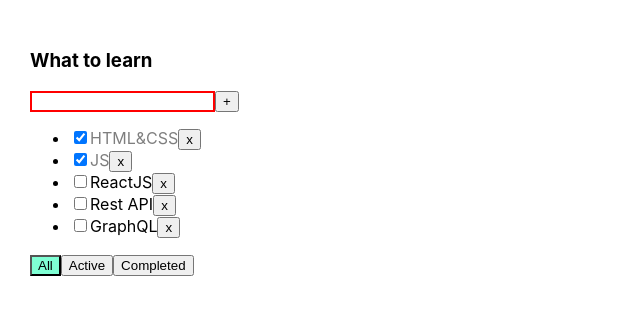
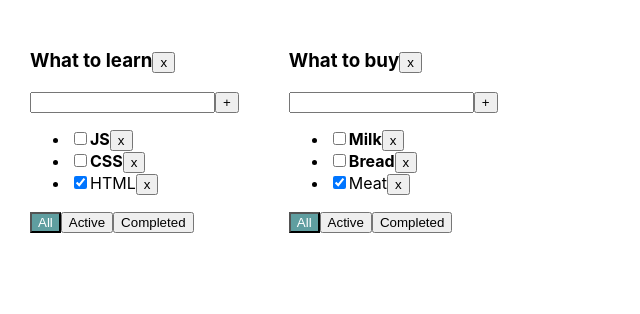
Before and after one commit to Alex-vell/TodoList_inc, a React (Create React App) app: page / in a window 1280 px wide. Shown: the top 314 px of the page, without its empty margins (0-640 px from the left). Built offline with nearby package versions, Linux system fonts and the light colour scheme.

Commit message:
05 - remove todolist, associative array

```diff
--- a/src/App.css
+++ b/src/App.css
@@ -6,6 +6,16 @@
 .App > div {
   margin-right: 50px;
 }
-.activeFilter {
-  background-color: aquamarine;
+
+.active-filter {
+  background-color: cadetblue;
+  color: white;
 }
+.error {
+  border: 2px solid red;
+  outline: none;
+}
+
+.notCompleted {
+  font-weight: 700;
+}
--- a/src/App.tsx
+++ b/src/App.tsx
@@ -1,67 +1,119 @@
 import React, {useState} from 'react';
 import './App.css';
-import {TaskType, Todolist} from './Todolist';
-import {v1} from 'uuid';
+import TodoList from "./TodoList";
+import {v1} from "uuid";
 
-export type FilterValuesType = "all" | "active" | "completed";
+export type TaskType = {
+    id: string
+    title: string
+    isDone: boolean
+}
+
+export type FilterValuesType = "all" | "active" | "completed"
+
+type TodoListType = {
+    id: string
+    title: string
+    filter: FilterValuesType
+}
+
+type TaskStateType = {
+    [key: string]: Array<TaskType>
+}
 
 function App() {
 
-    let [tasks, setTasks] = useState([
+    const todoListID_1 = v1()
+    const todoListID_2 = v1()
+
+    const [todoLists, setTodoLists] = useState<Array<TodoListType>>([
+        {id: todoListID_1, title: 'What to learn', filter: 'all'},
+        {id: todoListID_2, title: 'What to buy', filter: 'all'},
+    ])
+
+    const [tasks, setTasks] = useState<TaskStateType>({
+        [todoListID_1]: [
+            {id: v1(), title: "JS", isDone: false},
+            {id: v1(), title: "CSS", isDone: false},
+            {id: v1(), title: "HTML", isDone: true},
+        ],
+        [todoListID_2]: [
+            {id: v1(), title: "Milk", isDone: false},
+            {id: v1(), title: "Bread", isDone: false},
+            {id: v1(), title: "Meat", isDone: true},
+        ]
+    })
+
+    //BLL:
+    /*const [tasks, setTasks] = useState<Array<TaskType>>([   // state
         {id: v1(), title: "HTML&CSS", isDone: true},
         {id: v1(), title: "JS", isDone: true},
-        {id: v1(), title: "ReactJS", isDone: false},
-        {id: v1(), title: "Rest API", isDone: false},
+        {id: v1(), title: "React", isDone: false},
+        {id: v1(), title: "Redux", isDone: false},
         {id: v1(), title: "GraphQL", isDone: false},
-    ]);
+    ])*/
+
+    const removeTask = (taskID: string, todoListID: string) => {
+        tasks[todoListID] = tasks[todoListID].filter(t => t.id !== taskID)
+        setTasks({...tasks, })
+    }
+    const addTask = (title: string, todoListID: string) => {
+        const newTask: TaskType = {
+            id: v1(),
+            title: title,
+            isDone: false
+        }
+        tasks[todoListID] = [newTask, ...tasks[todoListID]]
+        setTasks({...tasks})
+    }
+    const changeTaskStatus = (taskID: string, isDone: boolean, todoListID: string) => {
+        /*const todoListsTasks = tasks[todoListID]
+        const updatedTodoListsTasks = todoListsTasks.map(t => t.id === taskID ? {...t, isDone: isDone} : t)*/
+        tasks[todoListID] = tasks[todoListID].map(t => t.id === taskID ? {...t, isDone} : t)
+        setTasks({...tasks})
+    }
+
+    const changeTodoListFilter = (filter: FilterValuesType, todoListID: string) => {
+        const updatedTodoLists = todoLists.map(tl => tl.id === todoListID ? {...tl, filter : filter} : tl)
+        setTodoLists(updatedTodoLists)
+    }
+
+    const removeTodoList = (todoListID: string) => {
+      setTodoLists(todoLists.filter(tl => tl.id !== todoListID))
+        delete tasks[todoListID]
+    }
 
 
-    function removeTask(id: string) {
-        let filteredTasks = tasks.filter(t => t.id != id);
-        setTasks(filteredTasks);
-    }
-    function addTask(title: string) {
-        if(title.trim()!==''){
-            let task = {id: v1(), title: title.trim(), isDone: false};
-            let newTasks = [task, ...tasks];
-            setTasks(newTasks);
+    //UI:
+    const todoListsComponents = todoLists.map(tl => {
+        let tasksForRender = tasks[tl.id]
+        if (tl.filter === "active") {
+            tasksForRender = tasks[tl.id].filter(t => t.isDone === false)
         }
+        if (tl.filter === "completed") {
+            tasksForRender = tasks[tl.id].filter(t => t.isDone === true)
+        }
+        return (
+            <TodoList // TodoList()
+                key={tl.id}
+                id={tl.id}
+                filter={tl.filter}
+                title={tl.title}
+                tasks={tasksForRender}
+                addTask={addTask}
+                removeTodoList={removeTodoList}
+                removeTask={removeTask}
+                changeTaskStatus={changeTaskStatus}
+                changeTodoListFilter={changeTodoListFilter}
+            />
+        )
+    })
+    //
 
-    }
-
-    let [filter, setFilter] = useState<FilterValuesType>("all");
-    let tasksForTodolist = tasks;
-    if (filter === "active") {
-        tasksForTodolist = tasks.filter(t => t.isDone === false);
-    }
-    if (filter === "completed") {
-        tasksForTodolist = tasks.filter(t => t.isDone === true);
-    }
-
-    function changeFilter(value: FilterValuesType) {
-        setFilter(value);
-    }
-
-    const changeStatus = (checked:boolean,id:string) => {
-        // console.log(checked);
-        // let currentTask=tasks.find(f=>f.id===id);
-        // if(currentTask){
-        //     currentTask.isDone=checked;
-        //     setTasks([...tasks])
-        // }
-        setTasks(tasks.map(m=>m.id===id ? {...m,isDone:checked }:m ))
-    }
 
     return (
         <div className="App">
-            <Todolist title="What to learn"
-                      tasks={tasksForTodolist}
-                      removeTask={removeTask}
-                      changeFilter={changeFilter}
-                      addTask={addTask}
-                      changeStatus={changeStatus}
-                      filter={filter}
-            />
+            {todoListsComponents}
         </div>
     );
 }
--- a/src/TodoList.tsx
+++ b/src/TodoList.tsx
@@ -1,75 +1,99 @@
-import React, {ChangeEvent, KeyboardEvent, useState} from 'react';
-import {FilterValuesType} from './App';
-import {Input} from "./components/Input";
-import styles from './Todolist.module.css'
+import React, {useState, KeyboardEvent, ChangeEvent} from 'react';
+import {FilterValuesType, TaskType} from "./App";
 
-export type TaskType = {
+type TodoListPropsType = {
     id: string
     title: string
-    isDone: boolean
-}
-type PropsType = {
-    title: string
     tasks: Array<TaskType>
-    removeTask: (taskId: string) => void
-    changeFilter: (value: FilterValuesType) => void
-    addTask: (title: string) => void
-    changeStatus:(checked:boolean,id:string)=>void
     filter: FilterValuesType
+    removeTask: (taskID: string, todoListID: string) => void
+    addTask: (title: string, todoListID: string) => void
+    removeTodoList: (todoListID: string) => void
+    changeTaskStatus: (taskID: string, isDone: boolean, todoListID: string) => void
+    changeTodoListFilter: (filter: FilterValuesType, todoListID: string) => void
 }
 
-export function Todolist(props: PropsType) {
+function TodoList(props: TodoListPropsType) {
+    const [title, setTitle] = useState<string>("")
+    const [error, setError] = useState<boolean>(false)
+    const tasksList = props.tasks.map(t => {
+        const changeStatus =
+            (e: ChangeEvent<HTMLInputElement>) => props.changeTaskStatus(t.id, e.currentTarget.checked, props.id)
+        return (
+            <li key={t.id}>
+                <input
+                    type="checkbox"
+                    checked={t.isDone}
+                    onChange={changeStatus}
+                />
+                <span className={!t.isDone ? "notCompleted" : ""}>{t.title}</span>
+                <button onClick={() => props.removeTask(t.id, props.id)}>x</button>
+            </li>
+        )
+    })
 
-    // let [title, setTitle] = useState("")
-
-    // const addTask = () => {
-    //     props.addTask(title);
-    //     setTitle("");
-    // }
-    // const onChangeHandler = (e: ChangeEvent<HTMLInputElement>) => {
-    //     setTitle(e.currentTarget.value)
-    // }
-    // const onKeyPressHandler = (e: KeyboardEvent<HTMLInputElement>) => {
-    //     if (e.charCode === 13) {
-    //         addTask();
-    //     }
-    // }
-
-    const onAllClickHandler = () => props.changeFilter("all");
-    const onActiveClickHandler = () => props.changeFilter("active");
-    const onCompletedClickHandler = () => props.changeFilter("completed");
-
-    const onChangehanderCheckbox=(event:ChangeEvent<HTMLInputElement>,tID:string)=>{
-        // console.log(event.currentTarget.checked)
-        props.changeStatus(event.currentTarget.checked,tID)
+    const addTask = () => {
+        const trimmedTitle = title.trim()
+        if(trimmedTitle){
+            props.addTask(title, props.id)
+        } else {
+            setError(true)
+        }
+        setTitle("")
+    }
+    const setAllFilter = () => props.changeTodoListFilter("all", props.id)
+    const setActiveFilter = () => props.changeTodoListFilter("active", props.id)
+    const setCompletedFilter = () => props.changeTodoListFilter("completed", props.id)
+    const onKeyPressAddTask = (e: KeyboardEvent<HTMLInputElement>) => {
+        if (e.key === "Enter") {
+            addTask()
+        }
+    }
+    const changeTitle = (e: ChangeEvent<HTMLInputElement>) => {
+        if(error){
+            setError(false)
+        }
+        setTitle(e.currentTarget.value)
     }
 
-    return <div>
-        <h3>{props.title}</h3>
-        <Input title={'+'} callBack={props.addTask}/>
-        {/*<div>*/}
-        {/*    <input value={title}*/}
-        {/*           onChange={ onChangeHandler }*/}
-        {/*           onKeyPress={ onKeyPressHandler }*/}
-        {/*    />*/}
-        {/*    <button onClick={addTask}>+</button>*/}
-        {/*</div>*/}
-        <ul>
-            {
-                props.tasks.map(t => {
-                    const onClickHandler = () => props.removeTask(t.id)
-                    return <li key={t.id}>
-                        <input onChange={(e)=>onChangehanderCheckbox(e,t.id)} type="checkbox" checked={t.isDone}/>
-                        <span className={t.isDone ? styles.isDone : ''}>{t.title}</span>
-                        <button onClick={ onClickHandler }>x</button>
-                    </li>
-                })
-            }
-        </ul>
+    let allBtnClass = "";
+    if (props.filter === "all") {
+        allBtnClass = "active-filter"
+    }
+    const activeBtnClass = props.filter === "active" ? "active-filter" : ""
+    const completedBtnClass = props.filter === "completed" ? "active-filter" : ""
+    return (
         <div>
-            <button className={props.filter === 'all' ? styles.activeFilter : ''} onClick={ onAllClickHandler }>All</button>
-            <button className={props.filter === 'active' ? styles.activeFilter : ''} onClick={ onActiveClickHandler }>Active</button>
-            <button className={props.filter === 'completed' ? styles.activeFilter : ''} onClick={ onCompletedClickHandler }>Completed</button>
+            <h3>{props.title}<button onClick={() => props.removeTodoList(props.id)}>x</button></h3>
+            <div>
+                <input
+                    value={title}
+                    onChange={changeTitle}
+                    onKeyPress={onKeyPressAddTask}
+                    className={error ? "error" : ""}
+                />
+                <button onClick={addTask}>+</button>
+                {error && <div style={{color: "red"}}>Title is required!</div>}
+            </div>
+            <ul>
+                {tasksList}
+            </ul>
+            <div>
+                <button
+                    className={allBtnClass}
+                    onClick={setAllFilter}>All
+                </button>
+                <button
+                    className={activeBtnClass}
+                    onClick={setActiveFilter}>Active
+                </button>
+                <button
+                    className={props.filter === "completed" ? "active-filter" : ""}
+                    onClick={setCompletedFilter}>Completed
+                </button>
+            </div>
         </div>
-    </div>
+    )
 }
+
+export default TodoList;
--- a/src/Todolist.module.css
+++ /dev/null
@@ -1,7 +0,0 @@
-
-.activeFilter {
-  background-color: aquamarine;
-}
-.isDone {
-  opacity: 0.5;
-}
--- a/src/components/Input.module.css
+++ /dev/null
@@ -1,7 +0,0 @@
-.error {
-    border: red 2px solid;
-}
-
-.errorMessage {
-    color: red;
-}
--- a/src/components/Input.tsx
+++ /dev/null
@@ -1,42 +0,0 @@
-import React, {ChangeEvent, KeyboardEvent, useState} from "react";
-import styles from './Input.module.css'
-
-type propsType = {
-    title: string
-    callBack:(title:string)=>void
-}
-
-export const Input = (props: propsType) => {
-    let [title, setTitle] = useState("")
-    let [error, setError] = useState(false)
-    const addTaskHandler = () => {
-        props.callBack(title);
-        setTitle("")
-        setError(true)
-    }
-    const onChangeHandler = (e: ChangeEvent<HTMLInputElement>) => {
-        setError(false)
-        setTitle(e.currentTarget.value)
-
-    }
-    const onKeyPressHandler = (e: KeyboardEvent<HTMLInputElement>) => {
-        if (e.charCode === 13) {
-            props.callBack(title);
-            setTitle("")
-            setError(true)
-
-        }
-    }
-    return (
-        <div>
-            <input value={title}
-                   onChange={onChangeHandler}
-                   onKeyPress={onKeyPressHandler}
-                   className={error === false ? styles.error : ''}
-
-            />
-            <button onClick={addTaskHandler}>{props.title}</button>
-            {error && <div className={styles.errorMessage}>Title is required</div>}
-        </div>
-    )
-}
```
